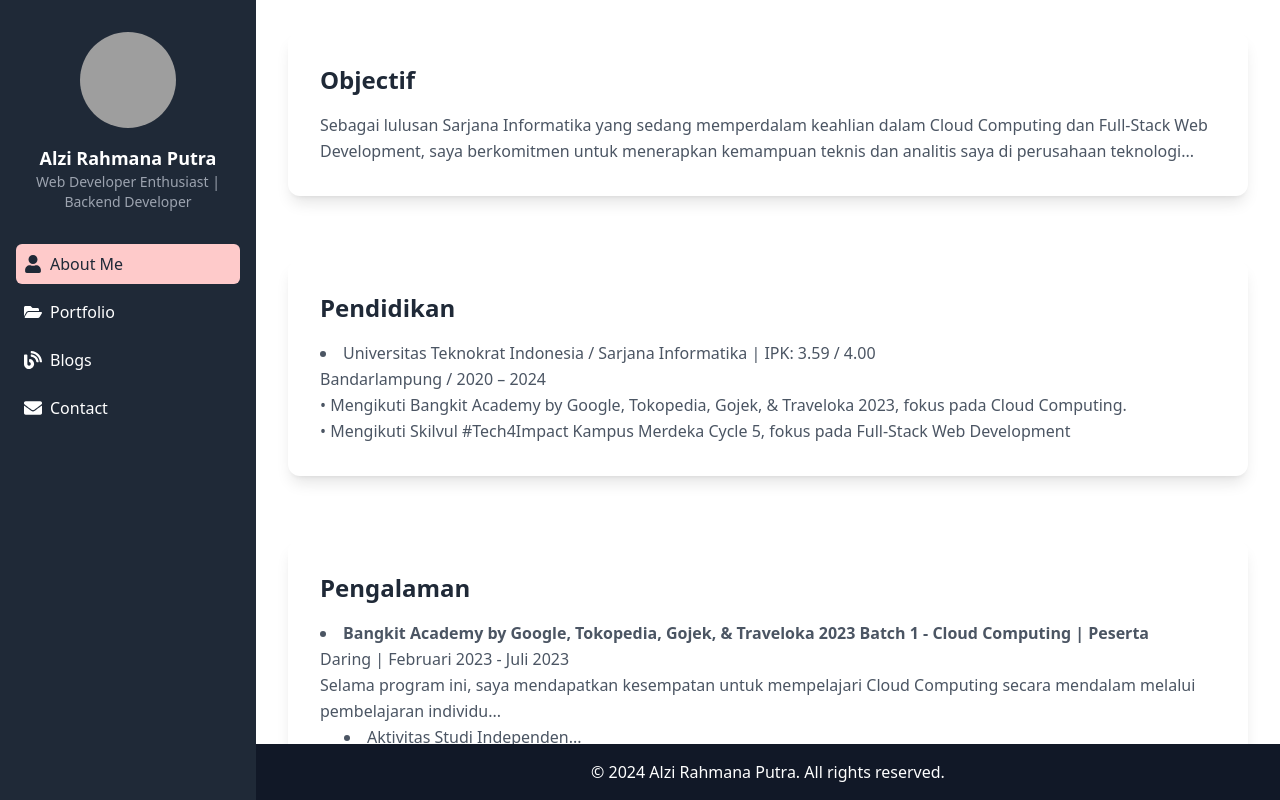
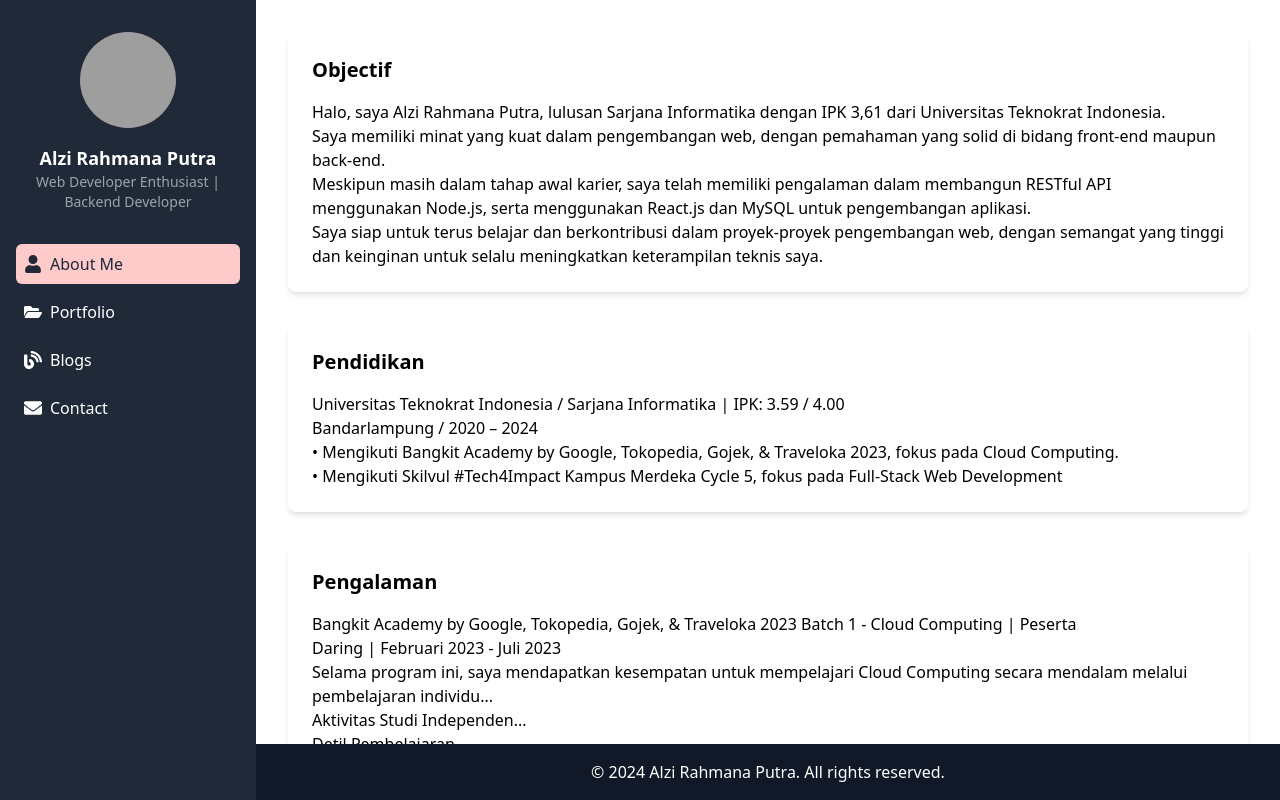
Before and after one commit to alziputra/my-portfolio-app, a React (Vite) app: page /aboutme in a window 1280 px wide. Built offline with nearby package versions, Linux system fonts and the light colour scheme; grey boxes are pictures that could not be loaded.

Commit message:
refactor code

```diff
--- a/src/components/BlogCard.jsx
+++ b/src/components/BlogCard.jsx
@@ -24,9 +24,9 @@
 BlogCard.propTypes = {
   id: PropTypes.number.isRequired,
   image: PropTypes.string.isRequired,
-  createdAt: PropTypes.string.isRequired,
   title: PropTypes.string.isRequired,
   content: PropTypes.string.isRequired,
+  createdAt: PropTypes.string.isRequired,
 };
 
 export default BlogCard;
--- a/src/components/Card.jsx
+++ b/src/components/Card.jsx
@@ -1,17 +1,26 @@
 import PropTypes from "prop-types";
 
-const Card = ({ title, children }) => {
+const Card = ({ title, content }) => {
   return (
-    <div className="bg-white rounded-xl shadow-lg p-8 mb-8">
-      <h2 className="text-2xl font-bold mb-4 text-gray-800">{title}</h2>
-      <div className="text-gray-600 leading-relaxed">{children}</div>
+    <div className="p-6 bg-white rounded-lg shadow-md">
+      <h2 className="text-xl font-bold mb-4">{title}</h2>
+      {Array.isArray(content) ? (
+        <div className="list-disc list-inside">
+          {content.map((item, index) => (
+            <p key={index}>{item}</p>
+          ))}
+        </div>
+      ) : (
+        <p>{content}</p>
+      )}
     </div>
   );
 };
 
+// Define PropTypes outside the component function
 Card.propTypes = {
   title: PropTypes.string.isRequired,
-  children: PropTypes.node.isRequired,
+  content: PropTypes.oneOfType([PropTypes.string, PropTypes.arrayOf(PropTypes.string)]).isRequired,
 };
 
 export default Card;
--- a/src/data/blogItems.js
+++ b/src/data/blogItems.js
@@ -2,7 +2,7 @@
   {
     id: 1,
     author: {
-      name: "John Doe",
+      name: "Alzi Rahmana Putra",
       profileImage: "https://cdn.pixabay.com/photo/2021/09/20/03/24/skeleton-6639547_1280.png",
       profleTitle: "Web Developer Enthusiast | Backend Developer",
     },
@@ -32,16 +32,11 @@
     `,
     createdAt: "2 Oktober 2023",
     updatedAt: "5 Oktober 2023",
-    stats: {
-      views: 1250,
-      likes: 300,
-      comments: 45,
-    },
   },
   {
     id: 2,
     author: {
-      name: "John Doe",
+      name: "Alzi Rahmana Putra",
       profileImage: "https://cdn.pixabay.com/photo/2021/09/20/03/24/skeleton-6639547_1280.png",
       profleTitle: "Web Developer Enthusiast | Backend Developer",
     },
@@ -65,16 +60,11 @@
     `,
     createdAt: "12 November 2023",
     updatedAt: "15 November 2023",
-    stats: {
-      views: 850,
-      likes: 200,
-      comments: 30,
-    },
   },
   {
     id: 3,
     author: {
-      name: "John Doe",
+      name: "Alzi Rahmana Putra",
       profileImage: "https://cdn.pixabay.com/photo/2021/09/20/03/24/skeleton-6639547_1280.png",
       profleTitle: "Web Developer Enthusiast | Backend Developer",
     },
@@ -99,11 +89,6 @@
     `,
     createdAt: "25 November 2023",
     updatedAt: "28 November 2023",
-    stats: {
-      views: 650,
-      likes: 180,
-      comments: 22,
-    },
   },
 ];
 
--- /dev/null
+++ b/src/data/profileItem.js
@@ -0,0 +1,49 @@
+const profileItem = [
+  {
+    title: "Objectif",
+    content: [
+      "Halo, saya Alzi Rahmana Putra, lulusan Sarjana Informatika dengan IPK 3,61 dari Universitas Teknokrat Indonesia.",
+      "Saya memiliki minat yang kuat dalam pengembangan web, dengan pemahaman yang solid di bidang front-end maupun back-end.",
+      "Meskipun masih dalam tahap awal karier, saya telah memiliki pengalaman dalam membangun RESTful API menggunakan Node.js, serta menggunakan React.js dan MySQL untuk pengembangan aplikasi.",
+      "Saya siap untuk terus belajar dan berkontribusi dalam proyek-proyek pengembangan web, dengan semangat yang tinggi dan keinginan untuk selalu meningkatkan keterampilan teknis saya.",
+    ],
+  },
+  {
+    title: "Pendidikan",
+    content: [
+      "Universitas Teknokrat Indonesia / Sarjana Informatika | IPK: 3.59 / 4.00",
+      "Bandarlampung / 2020 – 2024",
+      "• Mengikuti Bangkit Academy by Google, Tokopedia, Gojek, & Traveloka 2023, fokus pada Cloud Computing.",
+      "• Mengikuti Skilvul #Tech4Impact Kampus Merdeka Cycle 5, fokus pada Full-Stack Web Development",
+    ],
+  },
+  {
+    title: "Pengalaman",
+    content: [
+      "Bangkit Academy by Google, Tokopedia, Gojek, & Traveloka 2023 Batch 1 - Cloud Computing | Peserta",
+      "Daring | Februari 2023 - Juli 2023",
+      "Selama program ini, saya mendapatkan kesempatan untuk mempelajari Cloud Computing secara mendalam melalui pembelajaran individu...",
+      "Aktivitas Studi Independen...",
+      "Detil Pembelajaran...",
+      "Tugas Akhir...",
+    ],
+  },
+  {
+    title: "Sertifikasi",
+    content: [
+      "• Menjadi Google Cloud Engineer, Dicoding Indonesia, Nomor: MRZMQQRGKPYQ, 2023-2026",
+      "• Belajar Dasar Pemrograman JavaScript, Dicoding Indonesia, Nomor: RVZKKVOLEZD5, 2023-2026",
+      "• Belajar Dasar Pemrograman Web, Dicoding Indonesia, Nomor: 4EXG9RQ8GZRL, 2023-2026",
+      "• Belajar Membuat Aplikasi Back-End untuk Pemula dengan Google Cloud, Dicoding Indonesia, Nomor: MEPJK832QX3V, 2023-2026",
+    ],
+  },
+  {
+    title: "Skills",
+    content: [
+      "• Hard Skill: HTML, CSS, PHP, JavaScript, MySQL",
+      "• Soft Skill: Adaptive, Problem Solving, Teamwork",
+      "• Software Skill: Adobe Photoshop, Office, Figma"],
+  },
+];
+
+export default profileItem;
--- a/src/pages/AboutMe.jsx
+++ b/src/pages/AboutMe.jsx
@@ -1,76 +1,12 @@
 import Card from "../components/Card";
+import profileItem from "../data/profileItem";
 
 const AboutMe = () => {
   return (
     <div className="container mx-auto p-8 grid gap-8">
-      {/* Objectif Section */}
-      <Card title="Objectif">
-        <p>Sebagai lulusan Sarjana Informatika yang sedang memperdalam keahlian dalam Cloud Computing dan Full-Stack Web Development, saya berkomitmen untuk menerapkan kemampuan teknis dan analitis saya di perusahaan teknologi...</p>
-      </Card>
-
-      {/* Pendidikan Section */}
-      <Card title="Pendidikan">
-        <ul className="list-disc list-inside">
-          <li>
-            Universitas Teknokrat Indonesia / Sarjana Informatika | IPK: 3.59 / 4.00
-            <br />
-            Bandarlampung / 2020 – 2024
-            <br />
-            • Mengikuti Bangkit Academy by Google, Tokopedia, Gojek, & Traveloka 2023, fokus pada Cloud Computing.
-            <br />• Mengikuti Skilvul #Tech4Impact Kampus Merdeka Cycle 5, fokus pada Full-Stack Web Development
-          </li>
-        </ul>
-      </Card>
-
-      {/* Pengalaman Section */}
-      <Card title="Pengalaman">
-        <ul className="list-disc list-inside">
-          <li>
-            <strong>Bangkit Academy by Google, Tokopedia, Gojek, & Traveloka 2023 Batch 1 - Cloud Computing | Peserta</strong>
-            <br />
-            Daring | Februari 2023 - Juli 2023
-            <br />
-            Selama program ini, saya mendapatkan kesempatan untuk mempelajari Cloud Computing secara mendalam melalui pembelajaran individu...
-            <ul className="list-disc list-inside pl-6">
-              <li>Aktivitas Studi Independen...</li>
-              <li>Detil Pembelajaran...</li>
-              <li>Tugas Akhir...</li>
-            </ul>
-          </li>
-          <li className="mt-4">
-            <strong>Skilvul #Tech4Impact Kampus Merdeka Cycle 5: Full-Stack Web Development | Peserta</strong>
-            <br />
-            Daring | Agustus 2023 – Desember 2023
-            <br />
-            Dalam program ini, saya memperdalam keterampilan Full-Stack Web Development dengan berfokus pada pengembangan aplikasi web...
-          </li>
-        </ul>
-      </Card>
-
-      {/* Sertifikasi Section */}
-      <Card title="Sertifikasi">
-        <ul className="list-disc list-inside">
-          <li>Menjadi Google Cloud Engineer, Dicoding Indonesia, Nomor: MRZMQQRGKPYQ, 2023-2026</li>
-          <li>Belajar Dasar Pemrograman JavaScript, Dicoding Indonesia, Nomor: RVZKKVOLEZD5, 2023-2026</li>
-          <li>Belajar Dasar Pemrograman Web, Dicoding Indonesia, Nomor: 4EXG9RQ8GZRL, 2023-2026</li>
-          <li>Belajar Membuat Aplikasi Back-End untuk Pemula dengan Google Cloud, Dicoding Indonesia, Nomor: MEPJK832QX3V, 2023-2026</li>
-        </ul>
-      </Card>
-
-      {/* Skills Section */}
-      <Card title="Skills">
-        <ul className="list-disc list-inside">
-          <li>
-            <strong>Hard Skill:</strong> HTML, CSS, PHP, JavaScript, MySQL
-          </li>
-          <li>
-            <strong>Soft Skill:</strong> Adaptive, Problem Solving, Teamwork
-          </li>
-          <li>
-            <strong>Software Skill:</strong> Adobe Photoshop, Office, Figma
-          </li>
-        </ul>
-      </Card>
+      {profileItem.map((section, index) => (
+        <Card key={index} title={section.title} content={section.content} />
+      ))}
     </div>
   );
 };
--- a/src/pages/BlogDetail.jsx
+++ b/src/pages/BlogDetail.jsx
@@ -21,19 +21,14 @@
           <img src={blogContent.author.profileImage} alt={blogContent.author.name} className="w-12 h-12 rounded-full mr-4" />
           <div>
             <p className="text-lg font-semibold">{blogContent.author.name}</p>
-            <p className="text-gray-500 text-sm">{blogContent.author.profleTitle}</p>
+            <p className="text-gray-500 text-sm">
+              Created: {blogContent.createdAt} | Updated: {blogContent.updatedAt}
+            </p>
           </div>
         </div>
         <img src={blogContent.image} alt={blogContent.title} className="w-full h-64 object-cover rounded-lg mb-6" />
         <div className="text-gray-800 leading-relaxed" dangerouslySetInnerHTML={{ __html: blogContent.content }}></div>
-        <div className="text-gray-500 text-sm mt-6">
-          Created: {blogContent.createdAt} | Updated: {blogContent.updatedAt}
-        </div>
-        <div className="flex justify-between text-gray-600 text-sm mt-4">
-          <span>👁 {blogContent.stats.views} views</span>
-          <span>❤️ {blogContent.stats.likes} likes</span>
-          <span>💬 {blogContent.stats.comments} comments</span>
-        </div>
+
       </div>
 
       {/* Navigation Section */}
```
